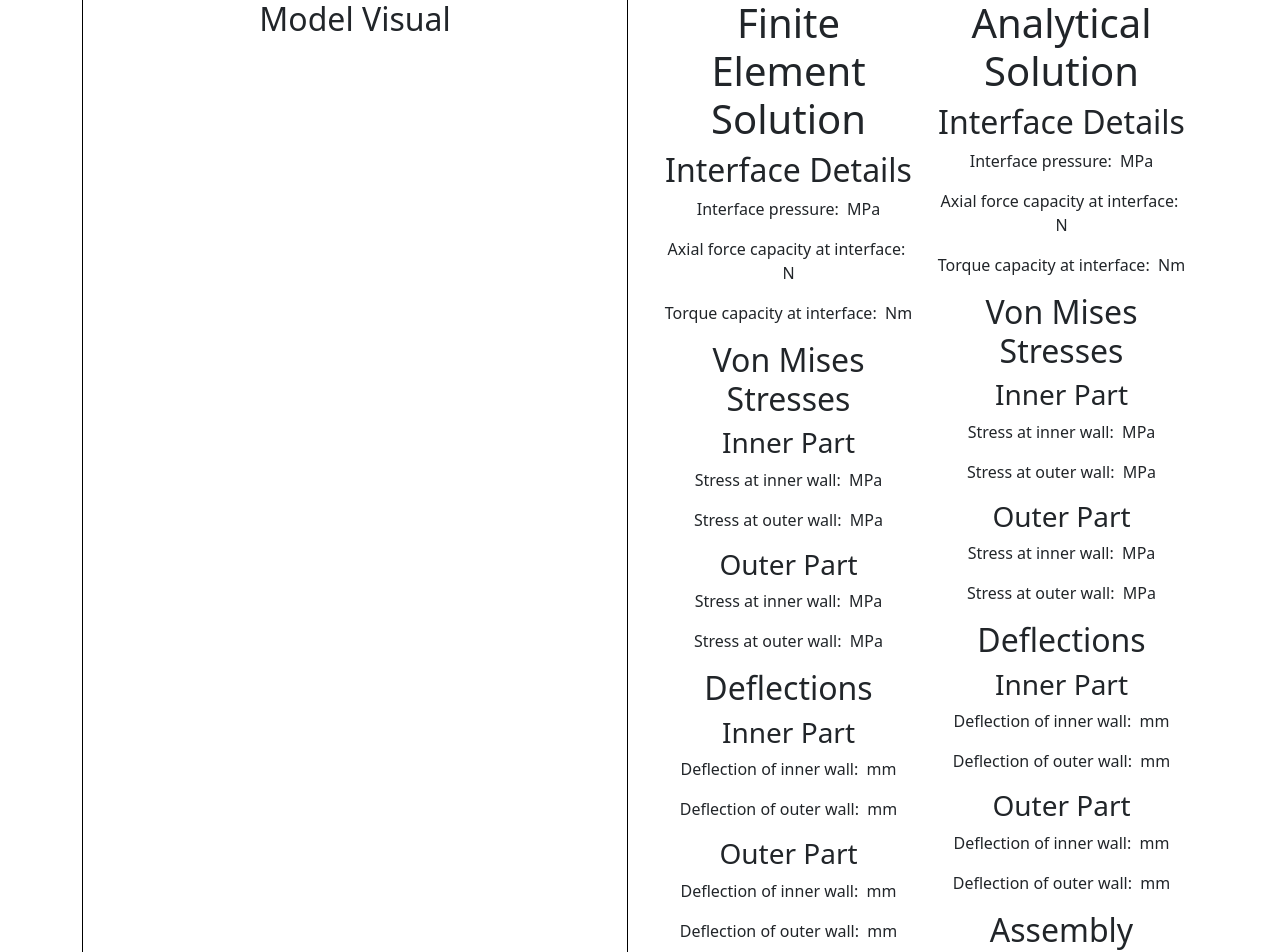
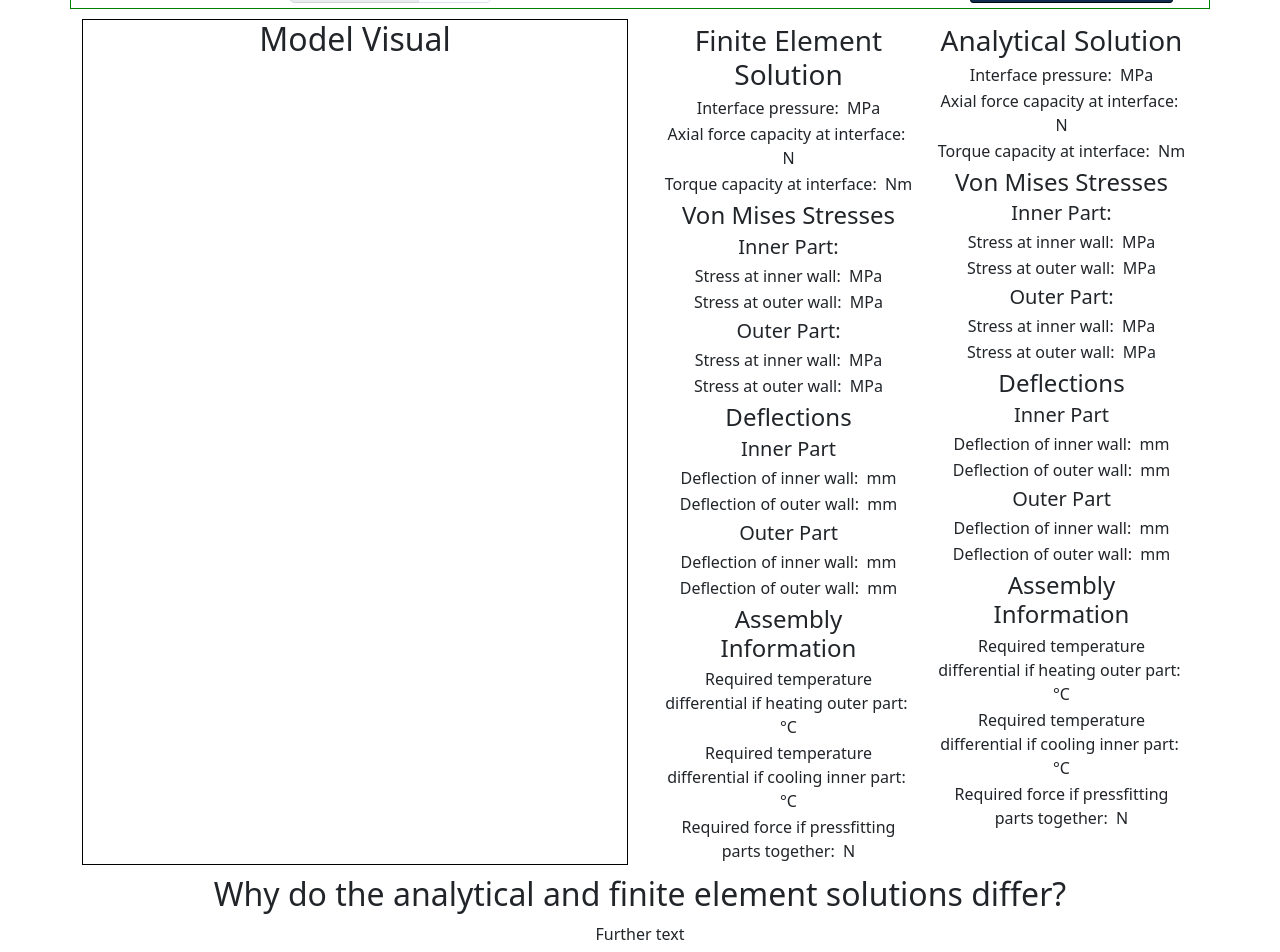
Before and after one commit to slehmann1/PressFits, a React (Create React App) app in the folder frontend/: page / in a window 1280 px wide. Shown: the part 300-1252 px from the top of the page. Built offline with nearby package versions, Linux system fonts and the light colour scheme.

Commit message:
Layout Adjustment

```diff
--- a/frontend/src/App.css
+++ b/frontend/src/App.css
@@ -75,3 +75,19 @@
   color: #f9f7f7 !important;
   border-radius: 3px !important;
 }
+
+p {
+  margin-bottom: 2px !important;
+}
+h3 {
+  margin-top: 5px !important;
+  margin-bottom: 5px !important;
+}
+h4 {
+  margin-top: 5px !important;
+  margin-bottom: 5px !important;
+}
+h5 {
+  margin-top: 5px !important;
+  margin-bottom: 5px !important;
+}
--- a/frontend/src/App.js
+++ b/frontend/src/App.js
@@ -16,10 +16,10 @@ function App() {
   return (
     <div className="App">
       <Container>
-        <Row>
+        <Row style={{ marginTop: "10px" }}>
           <InputBar />
         </Row>
-        <Row>
+        <Row style={{ marginTop: "10px" }}>
           <Col>
             <ModelVisual />
           </Col>
@@ -27,7 +27,7 @@ function App() {
             <Results />
           </Col>
         </Row>
-        <Row>
+        <Row style={{ marginTop: "10px" }}>
           <Explanation />
         </Row>
       </Container>
--- a/frontend/src/ResultsPane.js
+++ b/frontend/src/ResultsPane.js
@@ -32,8 +32,7 @@ class Solution extends React.Component {
   render() {
     return (
       <div className="Solution">
-        <h1> {this.props.title}</h1>
-        <h2> Interface Details </h2>
+        <h3> {this.props.title}</h3>
         <p>
           Interface pressure:&nbsp;
           {this.props.intPressure} MPa
@@ -47,8 +46,8 @@ class Solution extends React.Component {
           {this.props.torqueCapacity} Nm
         </p>
 
-        <h2> Von Mises Stresses </h2>
-        <h3> Inner Part </h3>
+        <h4> Von Mises Stresses </h4>
+        <h5> Inner Part: </h5>
         <p>
           Stress at inner wall:&nbsp;
           {this.props.p0InnerStress} MPa
@@ -58,7 +57,7 @@ class Solution extends React.Component {
           {this.props.p0OuterStress} MPa
         </p>
 
-        <h3> Outer Part </h3>
+        <h5> Outer Part: </h5>
         <p>
           Stress at inner wall:&nbsp;
           {this.props.p1InnerStress} MPa
@@ -68,8 +67,8 @@ class Solution extends React.Component {
           {this.props.p1OuterStress} MPa
         </p>
 
-        <h2> Deflections </h2>
-        <h3> Inner Part </h3>
+        <h4> Deflections </h4>
+        <h5> Inner Part </h5>
         <p>
           Deflection of inner wall:&nbsp;
           {this.props.p0InnerDeflection} mm
@@ -79,7 +78,7 @@ class Solution extends React.Component {
           {this.props.p0OuterDeflection} mm
         </p>
 
-        <h3> Outer Part </h3>
+        <h5> Outer Part </h5>
         <p>
           Deflection of inner wall:&nbsp;
           {this.props.p1InnerDeflection} mm
@@ -89,7 +88,7 @@ class Solution extends React.Component {
           {this.props.p1OuterDeflection} mm
         </p>
 
-        <h2> Assembly Information</h2>
+        <h4> Assembly Information</h4>
         <p>
           Required temperature differential if heating outer part:&nbsp;
           {this.props.tempDifferential} °C
```
